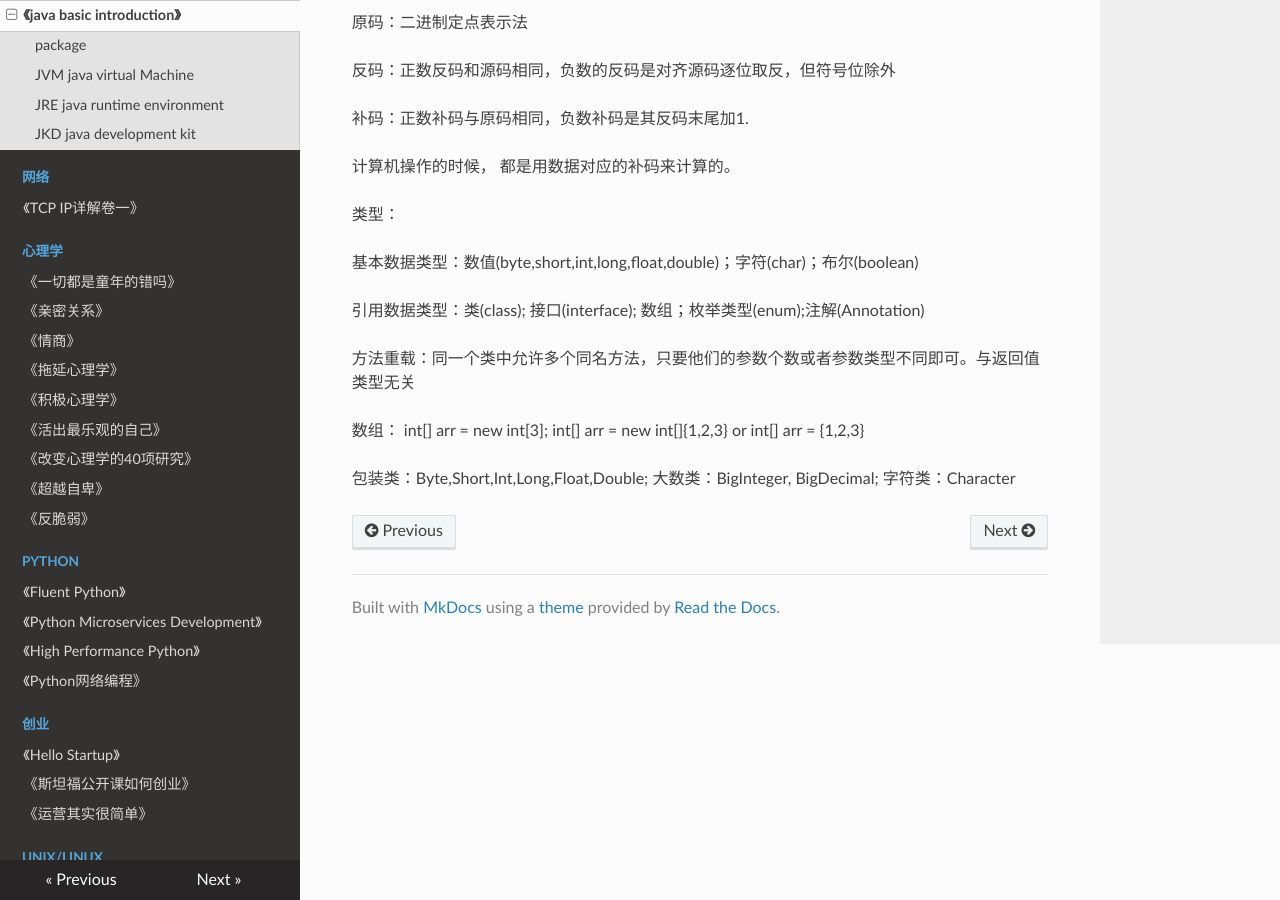
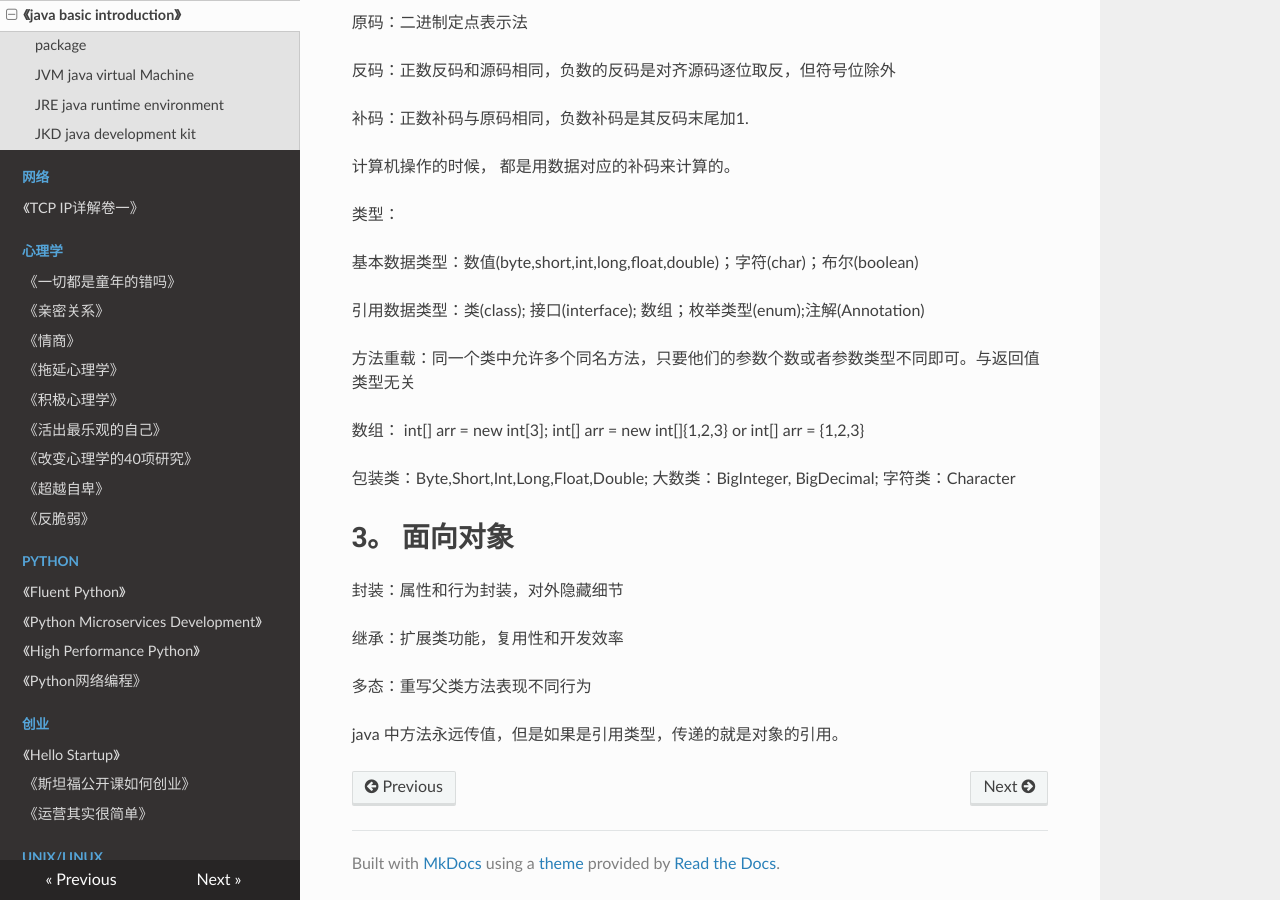
Before and after one commit to PegasusWang/booknotes, an MkDocs documentation site: the page built from docs/java/java-basic-introduction.md, in a window 1280 px wide and 900 px high, scrolled down 1130 px. Built offline with MkDocs 1.6.1, drawn with Linux system fonts in a browser that asks for light colours; nearby versions of some CDN libraries; old or Windows-style settings are respelled for this version of MkDocs.

Commit message:
java oop

```diff
--- a/docs/java/java-basic-introduction.md
+++ b/docs/java/java-basic-introduction.md
@@ -69,3 +69,14 @@ java 开发工具包。 jkd 包含 jre, jre 包含 jvm
 数组： int[] arr = new int[3]; int[] arr = new int[]{1,2,3} or int[] arr = {1,2,3}
 
 包装类：Byte,Short,Int,Long,Float,Double;  大数类：BigInteger, BigDecimal; 字符类：Character
+
+
+# 3。 面向对象
+
+封装：属性和行为封装，对外隐藏细节
+
+继承：扩展类功能，复用性和开发效率
+
+多态：重写父类方法表现不同行为
+
+java 中方法永远传值，但是如果是引用类型，传递的就是对象的引用。
```
